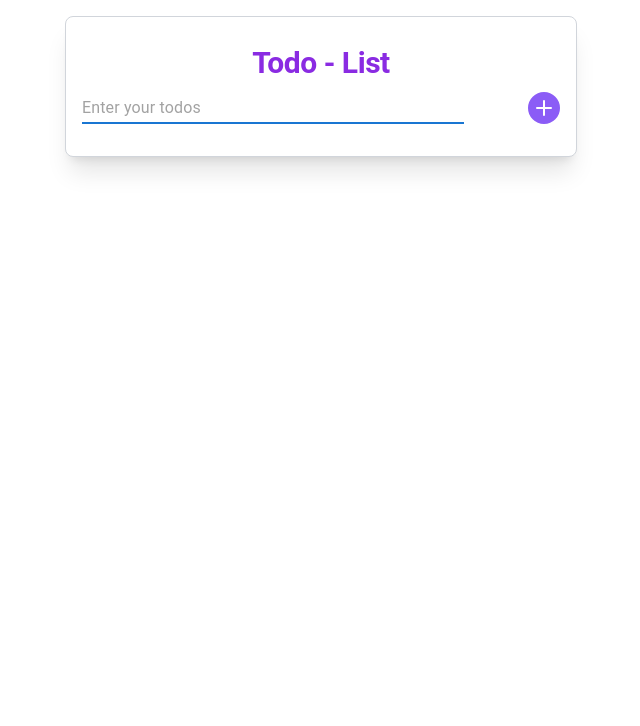
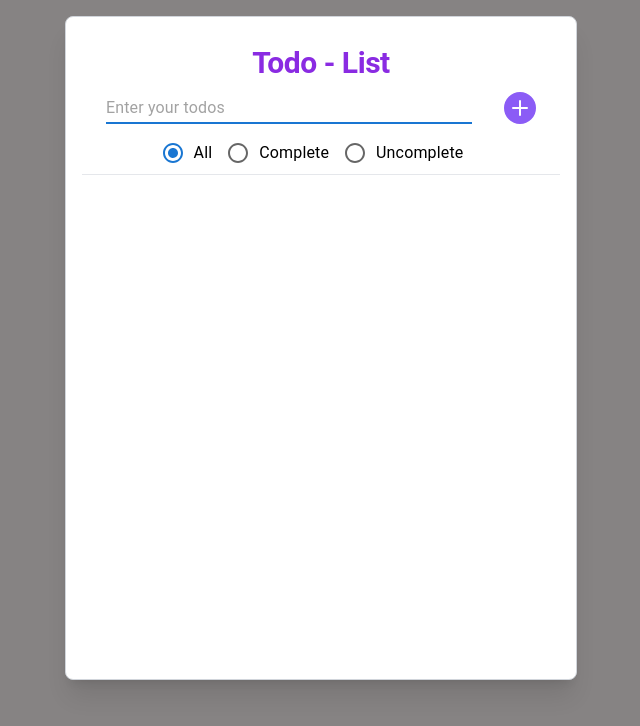
Before and after one commit to Shashi-kumar-s/Todo-App, a React (Vite) app: page / in a window 1280 px wide. Shown: the top 726 px of the page, without its empty margins (319-959 px from the left). Built offline with nearby package versions, Linux system fonts and the light colour scheme.

Commit message:
according to the checkbox and category changes

```diff
--- a/package.json
+++ b/package.json
@@ -12,6 +12,11 @@
   "dependencies": {
     "@emotion/react": "^11.11.1",
     "@emotion/styled": "^11.11.0",
+    "@fortawesome/fontawesome-svg-core": "^6.4.2",
+    "@fortawesome/free-brands-svg-icons": "^6.4.2",
+    "@fortawesome/free-regular-svg-icons": "^6.4.2",
+    "@fortawesome/free-solid-svg-icons": "^6.4.2",
+    "@fortawesome/react-fontawesome": "^0.2.0",
     "@mui/material": "^5.14.8",
     "react": "^18.2.0",
     "react-dom": "^18.2.0",
--- a/src/Component/Button/Button.jsx
+++ /dev/null
@@ -1,10 +0,0 @@
-import { Button } from '@mui/material'
-import React from 'react'
-
-const Button = () => {
-  return (
-    <Button/>
-  )
-}
-
-export default Button
--- /dev/null
+++ b/src/Pages/CompletedTask.jsx
@@ -0,0 +1,9 @@
+import React from 'react'
+
+const CompletedTask = () => {
+  return (
+    <div>CompletedTask</div>
+  )
+}
+
+export default CompletedTask
--- a/src/Pages/Home.jsx
+++ b/src/Pages/Home.jsx
@@ -1,14 +1,29 @@
-import { Box, TextField, Typography } from "@mui/material"
-import React, {useState } from "react"
+import {
+  Box,
+  Button,
+  FormControlLabel,
+  Radio,
+  RadioGroup,
+  TextField,
+  Typography,
+} from "@mui/material"
+import React, { useState } from "react"
 import TodoList from "./TodoList"
 import { BsPlusCircleFill } from "react-icons/bs"
-import { FaEdit } from "react-icons/fa"
+import { FontAwesomeIcon } from "@fortawesome/react-fontawesome"
+import { faPen } from "@fortawesome/free-solid-svg-icons"
 
 const Home = () => {
   const [todo, setTodo] = useState("")
   const [todos, setTodos] = useState([])
   const [editId, setEditId] = useState("")
+  const [checked, setChecked] = useState(false)
+  const [category, setCategory] = useState({ category: "" })
+  const [completeData, setCompleteData] = useState("")
 
+  console.log(todos,"++++++++++")
+  ;
+  // set value
   const handleChange = (evt) => {
     return setTodo(evt.target.value)
   }
@@ -29,7 +44,7 @@ const Home = () => {
       return
     }
     if (todo !== "") {
-      setTodos([{ id: `${todo}-${Date.now()}`, todo }, ...todos])
+      setTodos([{ id: `${todo}-${Date.now()}`, todo,checked}, ...todos])
       setTodo("")
     }
   }
@@ -47,6 +62,20 @@ const Home = () => {
     setEditId(id)
   }
 
+  // checkbox handle
+  const handleCheck = (id) => {
+    const checkTodo = todos.filter((list) => list.id === id)
+    checkTodo.map((eleme) =>
+      eleme.id === id ? setChecked(!checked) : setChecked(false)
+    )
+    // setCompleteData(todos)
+  }
+
+  // category handle
+  const handleCategory = (e) => {
+    setCategory({ [e.target.name]: e.target.value })
+  }
+
   return (
     <Box className=" w-[90%] mdl:w-[50%] sml:w-[60%] lg:w-[50%] xl:w-[40%]  mx-auto  m-4 p-4 rounded-lg shadow-xl  bg-white border border-gray-300 text-center">
       <Box className="text-center py-3">
@@ -55,7 +84,7 @@ const Home = () => {
         </Typography>
       </Box>
       <form className="w-[100%]" onSubmit={(e) => handleAdd(e)}>
-        <Box className="input_box">
+        <Box className="input_box px-6">
           <Box className="w-[100%] flex justify-between items-center">
             <TextField
               onChange={handleChange}
@@ -68,7 +97,11 @@ const Home = () => {
               autoComplete="off"
             />
             {editId ? (
-              <FaEdit className=" text-green-400 h-8 w-8" onClick={handleAdd} />
+              <FontAwesomeIcon
+                icon={faPen}
+                className=" text-blue-900 h-6 w-6"
+                onClick={handleAdd}
+              />
             ) : (
               <BsPlusCircleFill
                 className=" text-violet-500 h-8 w-8"
@@ -77,8 +110,29 @@ const Home = () => {
             )}
           </Box>
         </Box>
+        <RadioGroup
+          aria-labelledby="demo-radio-buttons-group-label"
+          defaultValue="All"
+          name="radio-buttons-group"
+          row
+          className="flex items-center justify-center mt-2"
+          onChange={handleCategory}
+        >
+          <FormControlLabel value="All" control={<Radio />} label="All" />
+          <FormControlLabel
+            value="Complete"
+            control={<Radio />}
+            label="Complete"
+          />
+          <FormControlLabel
+            value="Uncomplete"
+            control={<Radio />}
+            label="Uncomplete"
+          />
+        </RadioGroup>
+        <hr />
       </form>
-      <Box className="mt-4">
+      <Box className="mt-2 p-3 input_data">
         <ul>
           {todos.map((list) => {
             return (
@@ -88,6 +142,8 @@ const Home = () => {
                 list={list}
                 onSelect={handleDelete}
                 onEdit={handleEdit}
+                handleCheck={handleCheck}
+                checked={checked}
               />
             )
           })}
--- a/src/Pages/TodoList.jsx
+++ b/src/Pages/TodoList.jsx
@@ -1,22 +1,36 @@
 import React from "react"
-import { MdDeleteSweep } from "react-icons/md"
 import { FaEdit } from "react-icons/fa"
-import { Box, Button, Checkbox } from "@mui/material"
+import { Box, Button, Checkbox, Typography } from "@mui/material"
+import { FontAwesomeIcon } from "@fortawesome/react-fontawesome"
+import { faTrash } from "@fortawesome/free-solid-svg-icons"
 
 const TodoList = (props) => {
-
-  const { onSelect,id,list,onEdit } = props
+  const { onSelect, id, list, onEdit, checked, handleCheck } = props
 
   return (
-    <Box className="flex items-center justify-between bg-violet-500 text-white  mt-1 rounded-lg p-1">
-      <li className=" font-bold"><Checkbox size="small" className="checkbox"/>{list.todo}</li>
-      <Box>
+    <Box className="flex items-center justify-between bg-black text-white  mt-1 rounded-lg p-1">
+      <li className=" font-bold">
+        <Checkbox
+          size="small"
+          className="checkbox"
+          onClick={() => handleCheck(id)}
+        />
+        {list.todo}
+      </li>
+      <Box className="flex items-center justify-between">
+        {checked === true ? (
+          <Typography className=" text-white task_complete">
+            Task completed
+          </Typography>
+        ) : (
+          ""
+        )}
+        <Button onClick={() => onEdit(id)}>
+          <FaEdit className="w-6 h-6 text-green-400" />
+        </Button>
         <Button onClick={() => onSelect(id)}>
-          <MdDeleteSweep className="w-8 h-8 text-red-400" />
+          <FontAwesomeIcon icon={faTrash} className=" w-5 h-5 text-red-400" />
         </Button>
-        <Button onClick={()=>onEdit(id)}>
-        <FaEdit className="w-8 h-8 text-green-400" />
-      </Button>
       </Box>
     </Box>
   )
--- a/src/asset/global.css
+++ b/src/asset/global.css
@@ -1,10 +1,13 @@
+body{
+    background-color: rgb(134, 131, 131);
+}
 .signup_title{
     font-weight: 700 !important;
     font-size: 30px !important;
     color: blueviolet;
 }
 .input_field{
-    width: 80% !important;
+    width: 85% !important;
 }
 .input_box{
     display: flex !important;
@@ -13,3 +16,10 @@
 .checkbox{
     color: white !important;
 }
+.input_data{
+    overflow-y: scroll !important;
+    height: 60vh !important;
+}
+.task_complete{
+    font-size: 12px !important;
+}
```
Also changed, not shown: 1 other file (tests, documents, lock files or other folders).
